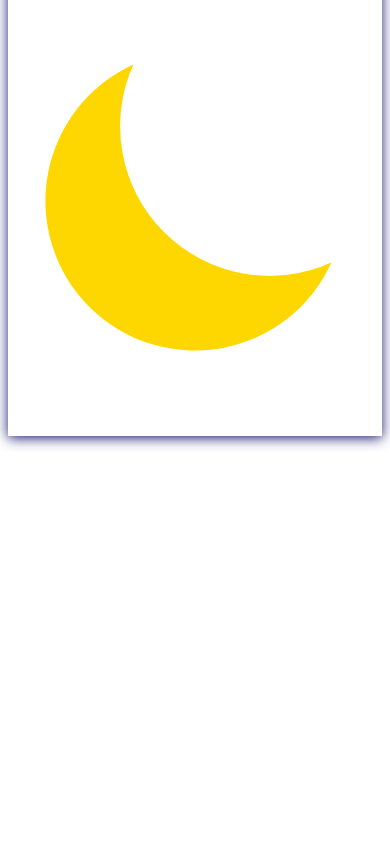
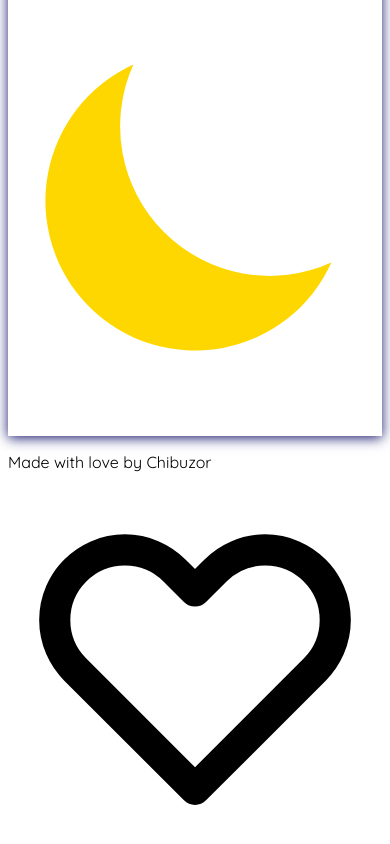
Before and after one commit to mikechibuzor/Portfolio-Website-2, a Vue app: page /home in a window 390 px wide. Shown: the part 1468-2312 px from the top of the page. Before the commit the page ends 1920 px from the top, so only its background shows below. Built offline with nearby package versions, Linux system fonts and the light colour scheme.

Commit message:
created and worked on a credit component

```diff
--- a/src/App.vue
+++ b/src/App.vue
@@ -1,13 +1,15 @@
 <template>
- <div >
+ <div>
     <the-header></the-header>
-  <main>
+    <main >
       <router-view v-slot="slotProps">
         <transition name="route" mode="in-out">
           <component class="px-4 xl:px-16 " :is="slotProps.Component"></component>
         </transition>
       </router-view>
     </main>
+    <dark-mode-toggler></dark-mode-toggler>
+    <iwuagwu-chibuzor></iwuagwu-chibuzor>
  </div>
 </template>
 
@@ -18,9 +20,10 @@ import { useStore } from 'vuex';
 
 import TheHeader from './components/layout/header/TheHeader.vue';
 
+
  export default{
    components:{
-     TheHeader
+     TheHeader,
    },
     setup(){
 
--- /dev/null
+++ b/src/components/layout/credit/IwuagwuChibuzor.vue
@@ -0,0 +1,36 @@
+<template>
+  <div class="wrapper fixed credit bottom-2 flex items-end justify-center   left-96 ">
+      <p class="cursor-pointer transition-all duration-350 text-xs text-center text-gray-400  flex items-center justify-center" >Made with love by Chibuzor
+          <span class="">
+              <svg class="h-6 w-6 transition-all duration-350 " fill="none" viewBox="0 0 24 24" stroke="currentColor">
+                <path class="transition-all duration-350 " stroke-linecap="round" stroke-linejoin="round" stroke-width="2" d="M4.318 6.318a4.5 4.5 0 000 6.364L12 20.364l7.682-7.682a4.5 4.5 0 00-6.364-6.364L12 7.636l-1.318-1.318a4.5 4.5 0 00-6.364 0z" />
+              </svg>
+          </span>
+      </p>
+  </div>
+</template>
+
+<script>
+export default {
+
+}
+</script>
+
+<style scoped>
+
+p:hover svg
+{
+  fill: red;
+}
+p:hover path{
+  stroke: red;
+}
+  /* .credit{
+    transform: rotateZ(180deg);
+    writing-mode: vertical-rl;
+  }
+
+  span{
+    transform: rotateZ(90deg);
+  } */
+</style>
--- a/src/components/layout/darkmode/DarkModeToggler.vue
+++ b/src/components/layout/darkmode/DarkModeToggler.vue
@@ -1,6 +1,6 @@
 <template>
-  <div class="wrapper fixed bottom-2 md:bottom-16 xl:bottom-14 cursor-pointer">
-      <div @click="darkModeToggler"  class="container-box h-full w-full relative flex justify-between bg-midNightBlue shadow-md drop-shadow-md px-1 rounded-full py-.5">
+  <div class="wrapper pl-16 fixed bottom-2 md:bottom-16 xl:bottom-10">
+      <div @click="darkModeToggler"  class=" cursor-pointer container-box h-full w-full relative flex justify-between bg-midNightBlue shadow-md drop-shadow-md px-1 rounded-full py-.5">
            <span class="light mr-1 ">
             <svg class="h-6 w-6 " fill="white" viewBox="0 0 24 24" stroke="currentColor">
                 <path stroke-linecap="round" stroke="white" stroke-linejoin="round" stroke-width="2" d="M12 3v1m0 16v1m9-9h-1M4 12H3m15.364 6.364l-.707-.707M6.343 6.343l-.707-.707m12.728 0l-.707.707M6.343 17.657l-.707.707M16 12a4 4 0 11-8 0 4 4 0 018 0z" />
@@ -11,7 +11,6 @@
                 <path d="M17.293 13.293A8 8 0 016.707 2.707a8.001 8.001 0 1010.586 10.586z" />
             </svg>
         </span>
-
 
         <p :class="moveToggleSwitch" class="toggler duration-150 transition-all absolute  bg-white"></p>
       </div>
--- a/src/components/screens/ContactMe.vue
+++ b/src/components/screens/ContactMe.vue
@@ -1,5 +1,7 @@
 <template>
-  <p>Contact me</p>
+    <main class="grid grid-cols-2 w-full h-full py-10 ">
+
+    </main>
 </template>
 
 <script>
--- a/src/components/screens/HomePage.vue
+++ b/src/components/screens/HomePage.vue
@@ -3,7 +3,7 @@
       <main class="grid grid-cols-2 w-full h-full py-10 ">
           <text-effects></text-effects>
           <profile-photo></profile-photo>
-          <dark-mode-toggler></dark-mode-toggler>
+          <!-- <dark-mode-toggler></dark-mode-toggler> -->
       </main>
 
   </div>
--- a/src/main.js
+++ b/src/main.js
@@ -4,11 +4,15 @@ import router from "./router/router.js";
 import store from "./store/store.js";
 
 import DarkModeToggler from "./components/layout/darkmode/DarkModeToggler.vue";
+import IwuagwuChibuzor from "./components/layout/credit/IwuagwuChibuzor.vue";
+
 import "tailwindcss/tailwind.css";
 
 const app = createApp(App);
 
 app.component("dark-mode-toggler", DarkModeToggler);
+app.component("iwuagwu-chibuzor", IwuagwuChibuzor);
+
 app.use(router);
 app.use(store);
 app.mount("#app");
```
Lines whose indentation alone changed are shown as unchanged.
